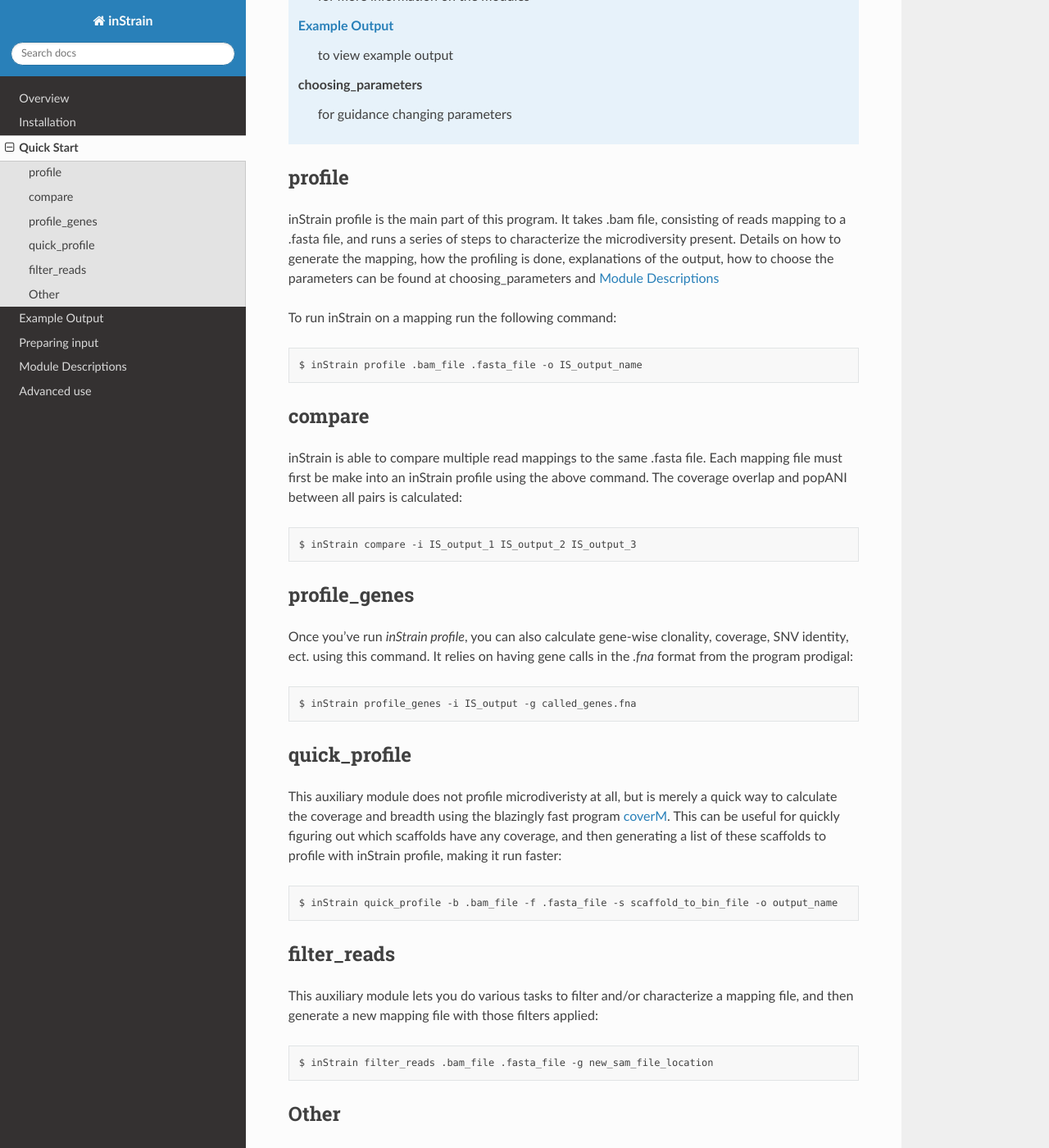
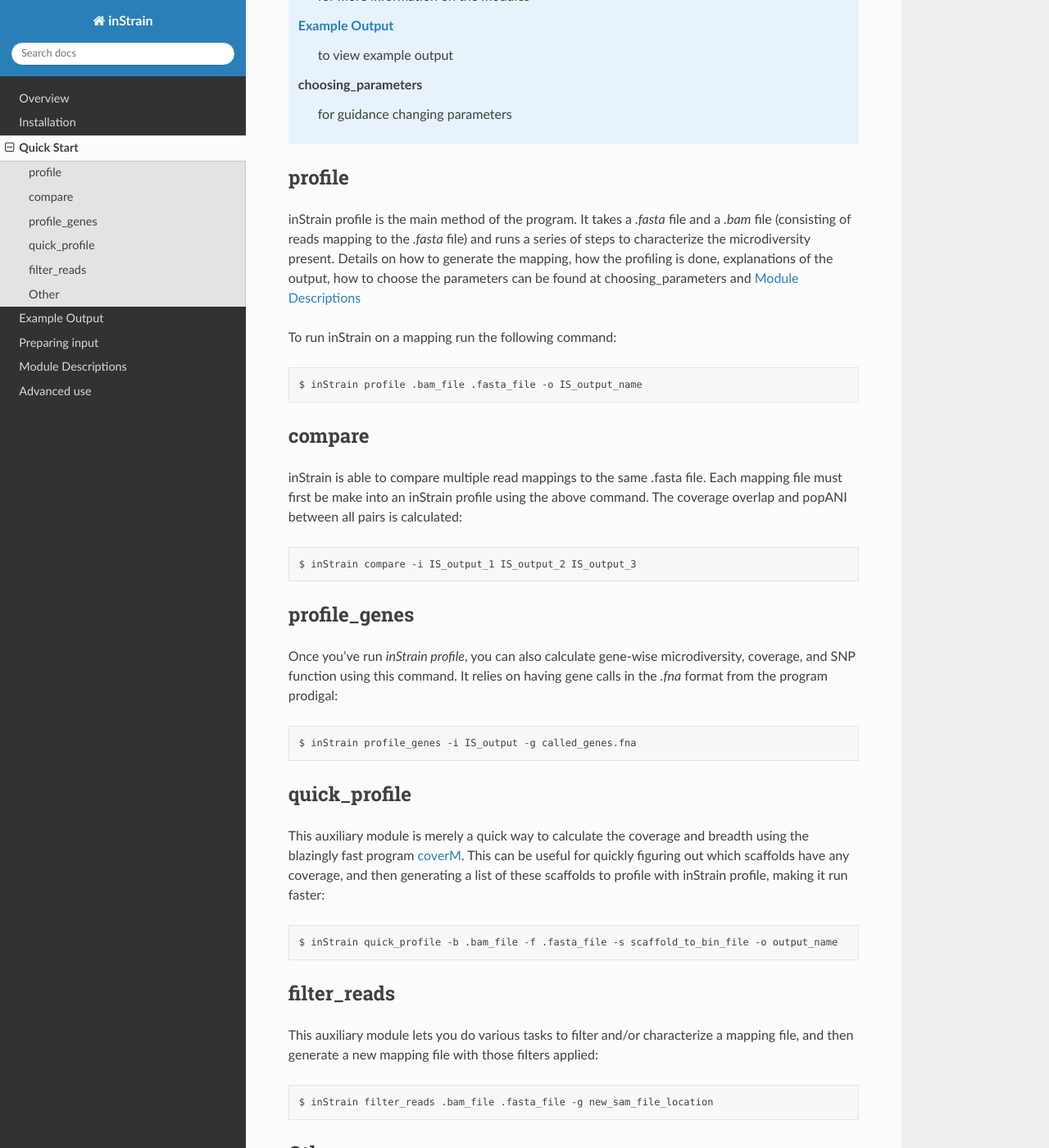
Before and after one commit to MrOlm/inStrain, a Sphinx documentation site: the page built from docs/quickstart.rst, in a window 1280 px wide and 1400 px high, scrolled down 723 px. Shown: the whole window at 82% size. Built offline with Sphinx 7.4.7 and the Read the Docs theme 2.0.0, drawn with Linux system fonts in a browser that asks for light colours; some of the changed text lies outside the part shown.

Commit message:
Update quickstart.rst

```diff
--- a/docs/quickstart.rst
+++ b/docs/quickstart.rst
@@ -19,7 +19,7 @@
     filter_reads    -> Commands related to filtering reads from .bam files
     other           -> Other miscellaneous operations
 
-Below is a list of brief descriptions of each of the modules. For more information see :doc:`module_descriptions`, for help understanding the output see :doc:`example_output`, to change the comparison parameters see :doc:`choosing_parameters`
+Below is a list of brief descriptions of each of the modules. For more information see :doc:`module_descriptions`, for help understanding the output, see :doc:`example_output`, and to change the comparison parameters see :doc:`choosing_parameters`
 
 .. seealso::
   :doc:`module_descriptions`
@@ -32,7 +32,7 @@
 profile
 ---------------
 
-inStrain profile is the main part of this program. It takes .bam file, consisting of reads mapping to a .fasta file, and runs a series of steps to characterize the microdiversity present. Details on how to generate the mapping, how the profiling is done, explanations of the output, how to choose the parameters can be found at :doc:`choosing_parameters` and :doc:`module_descriptions`
+inStrain profile is the main method of the program. It takes a `.fasta` file and a `.bam` file (consisting of reads mapping to the `.fasta` file) and runs a series of steps to characterize the microdiversity present. Details on how to generate the mapping, how the profiling is done, explanations of the output, how to choose the parameters can be found at :doc:`choosing_parameters` and :doc:`module_descriptions`
 
 To run inStrain on a mapping run the following command::
 
@@ -48,14 +48,14 @@
 profile_genes
 -----------------
 
-Once you've run `inStrain profile`, you can also calculate gene-wise clonality, coverage, SNV identity, ect. using this command. It relies on having gene calls in the `.fna` format from the program prodigal::
+Once you've run `inStrain profile`, you can also calculate gene-wise microdiversity, coverage, and SNP function using this command. It relies on having gene calls in the `.fna` format from the program prodigal::
 
  $ inStrain profile_genes -i IS_output -g called_genes.fna
 
 quick_profile
 -----------------
 
-This auxiliary module does not profile microdiveristy at all, but is merely a quick way to calculate the coverage and breadth using the blazingly fast program `coverM <https://github.com/wwood/CoverM>`_. This can be useful for quickly figuring out which scaffolds have any coverage, and then generating a list of these scaffolds to profile with inStrain profile, making it run faster::
+This auxiliary module  is merely a quick way to calculate the coverage and breadth using the blazingly fast program `coverM <https://github.com/wwood/CoverM>`_. This can be useful for quickly figuring out which scaffolds have any coverage, and then generating a list of these scaffolds to profile with inStrain profile, making it run faster::
 
  $ inStrain quick_profile -b .bam_file -f .fasta_file -s scaffold_to_bin_file -o output_name
 
```
Also changed, not shown: other parts of docs/quickstart.rst (+1 -1 lines).
